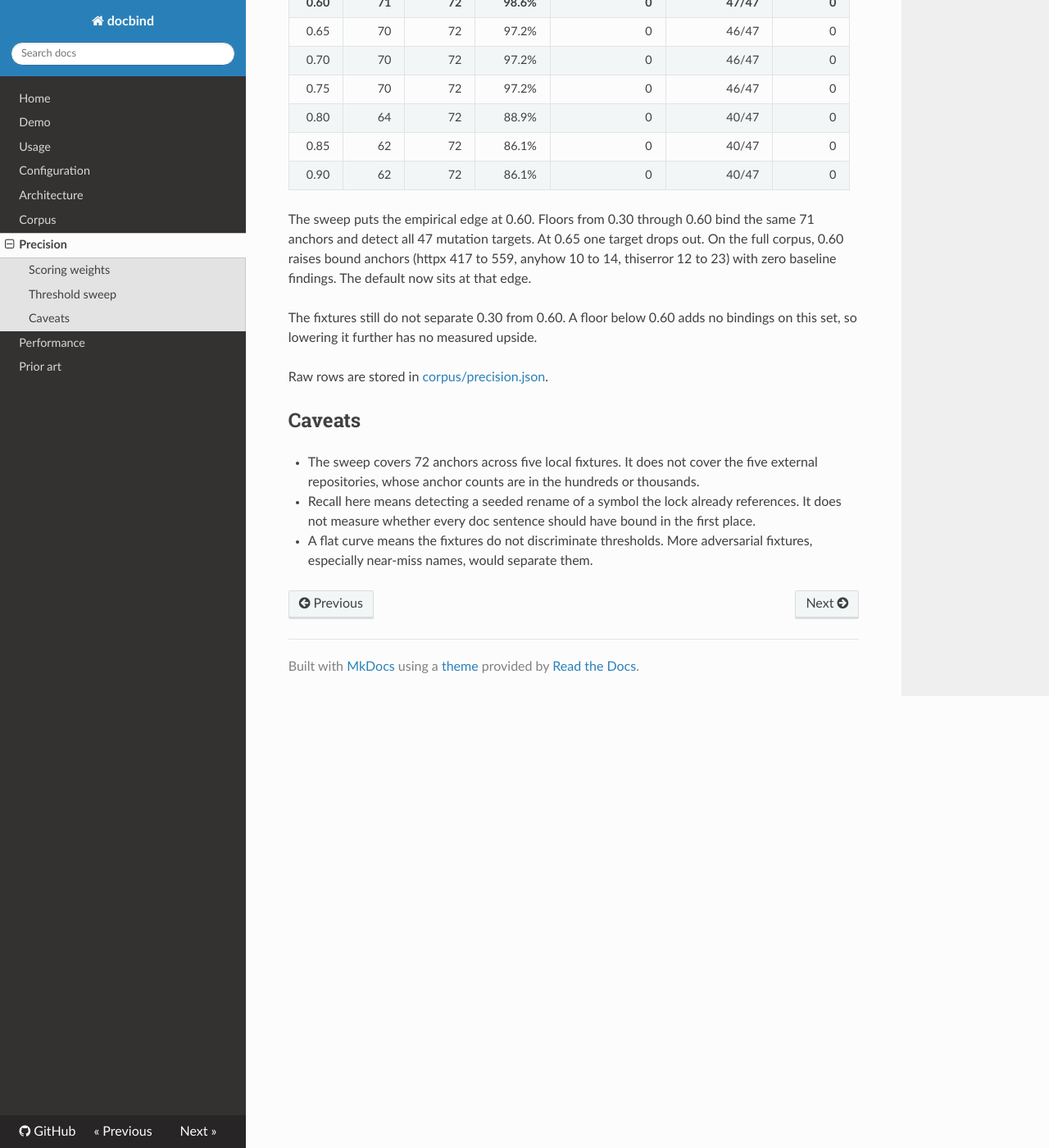
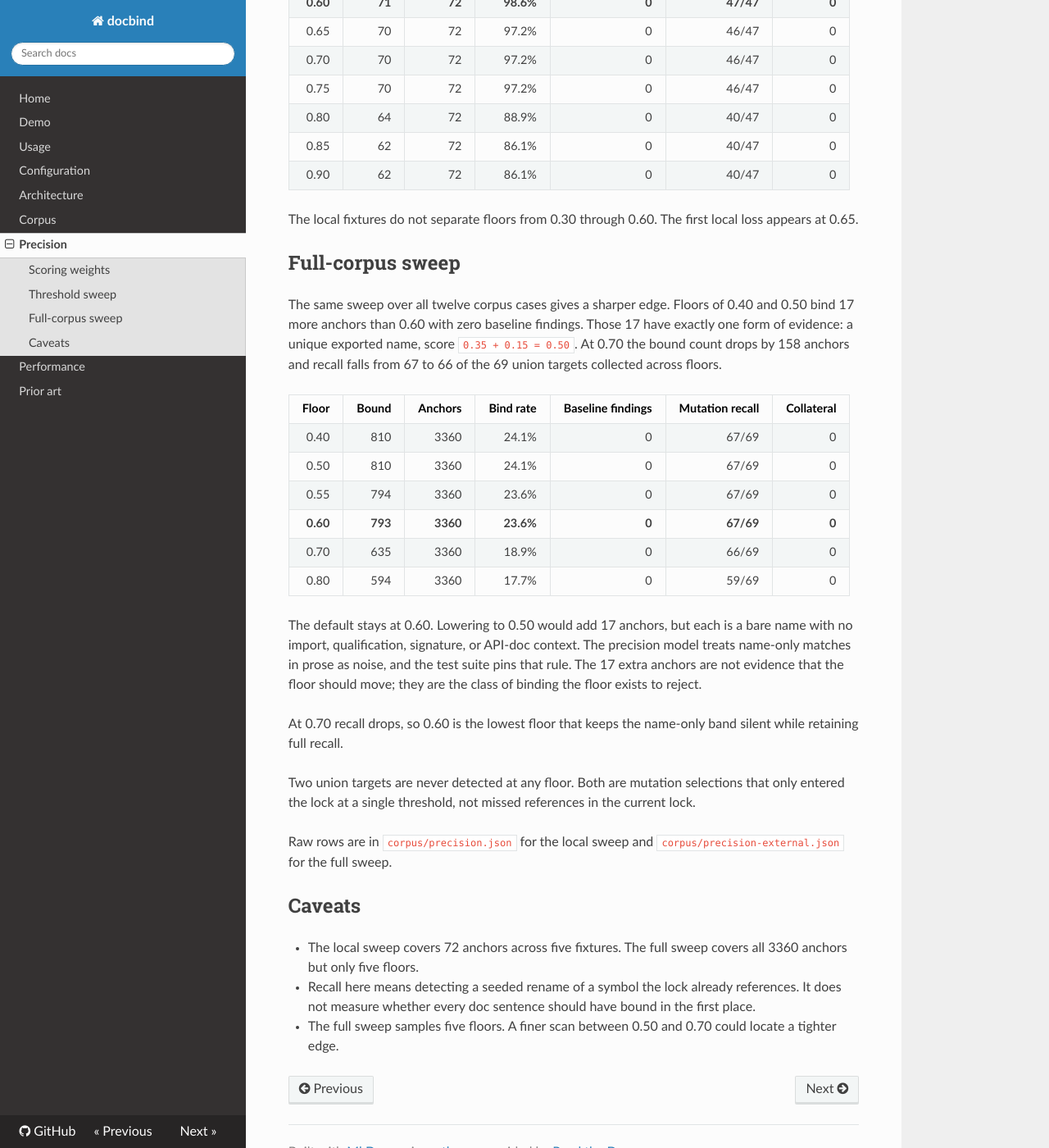
Before and after one commit to vindeckyy/docbind, an MkDocs documentation site: the page built from docs/precision.md, in a window 1280 px wide and 1400 px high, scrolled down 1513 px. Shown: the whole window at 82% size. Built offline with MkDocs 1.6.1, drawn with Linux system fonts in a browser that asks for light colours; nearby versions of some CDN libraries.

Commit message:
Publish full-corpus threshold sweep

```diff
--- a/docs/precision.md
+++ b/docs/precision.md
@@ -49,14 +49,31 @@ A binding also fails when the best score is within `0.05` of the second candidat
 | 0.85 | 62 | 72 | 86.1% | 0 | 40/47 | 0 |
 | 0.90 | 62 | 72 | 86.1% | 0 | 40/47 | 0 |
 
-The sweep puts the empirical edge at 0.60. Floors from 0.30 through 0.60 bind the same 71 anchors and detect all 47 mutation targets. At 0.65 one target drops out. On the full corpus, 0.60 raises bound anchors (httpx 417 to 559, anyhow 10 to 14, thiserror 12 to 23) with zero baseline findings. The default now sits at that edge.
+The local fixtures do not separate floors from 0.30 through 0.60. The first local loss appears at 0.65.
 
-The fixtures still do not separate 0.30 from 0.60. A floor below 0.60 adds no bindings on this set, so lowering it further has no measured upside.
+## Full-corpus sweep
 
-Raw rows are stored in [corpus/precision.json](https://github.com/vindeckyy/docbind/blob/main/corpus/precision.json).
+The same sweep over all twelve corpus cases gives a sharper edge. Floors of 0.40 and 0.50 bind 17 more anchors than 0.60 with zero baseline findings. Those 17 have exactly one form of evidence: a unique exported name, score `0.35 + 0.15 = 0.50`. At 0.70 the bound count drops by 158 anchors and recall falls from 67 to 66 of the 69 union targets collected across floors.
+
+| Floor | Bound | Anchors | Bind rate | Baseline findings | Mutation recall | Collateral |
+|---:|---:|---:|---:|---:|---:|---:|
+| 0.40 | 810 | 3360 | 24.1% | 0 | 67/69 | 0 |
+| 0.50 | 810 | 3360 | 24.1% | 0 | 67/69 | 0 |
+| 0.55 | 794 | 3360 | 23.6% | 0 | 67/69 | 0 |
+| **0.60** | **793** | **3360** | **23.6%** | **0** | **67/69** | **0** |
+| 0.70 | 635 | 3360 | 18.9% | 0 | 66/69 | 0 |
+| 0.80 | 594 | 3360 | 17.7% | 0 | 59/69 | 0 |
+
+The default stays at 0.60. Lowering to 0.50 would add 17 anchors, but each is a bare name with no import, qualification, signature, or API-doc context. The precision model treats name-only matches in prose as noise, and the test suite pins that rule. The 17 extra anchors are not evidence that the floor should move; they are the class of binding the floor exists to reject.
+
+At 0.70 recall drops, so 0.60 is the lowest floor that keeps the name-only band silent while retaining full recall.
+
+Two union targets are never detected at any floor. Both are mutation selections that only entered the lock at a single threshold, not missed references in the current lock.
+
+Raw rows are in `corpus/precision.json` for the local sweep and `corpus/precision-external.json` for the full sweep.
 
 ## Caveats
 
-- The sweep covers 72 anchors across five local fixtures. It does not cover the five external repositories, whose anchor counts are in the hundreds or thousands.
+- The local sweep covers 72 anchors across five fixtures. The full sweep covers all 3360 anchors but only five floors.
 - Recall here means detecting a seeded rename of a symbol the lock already references. It does not measure whether every doc sentence should have bound in the first place.
-- A flat curve means the fixtures do not discriminate thresholds. More adversarial fixtures, especially near-miss names, would separate them.
+- The full sweep samples five floors. A finer scan between 0.50 and 0.70 could locate a tighter edge.
--- a/package.json
+++ b/package.json
@@ -1,6 +1,6 @@
 {
   "name": "@vindeckyy/docbind",
-  "version": "0.1.42",
+  "version": "0.1.43",
   "description": "Static analysis for stale symbol references in markdown and reStructuredText. Supports TypeScript, JavaScript, Python, Rust, and Go.",
   "type": "module",
   "bin": {
```
Also changed, not shown: CHANGELOG.md (+18 -0 lines), README.md (+1 -1 lines), docs/configuration.md (+1 -1 lines), 5 other files.
